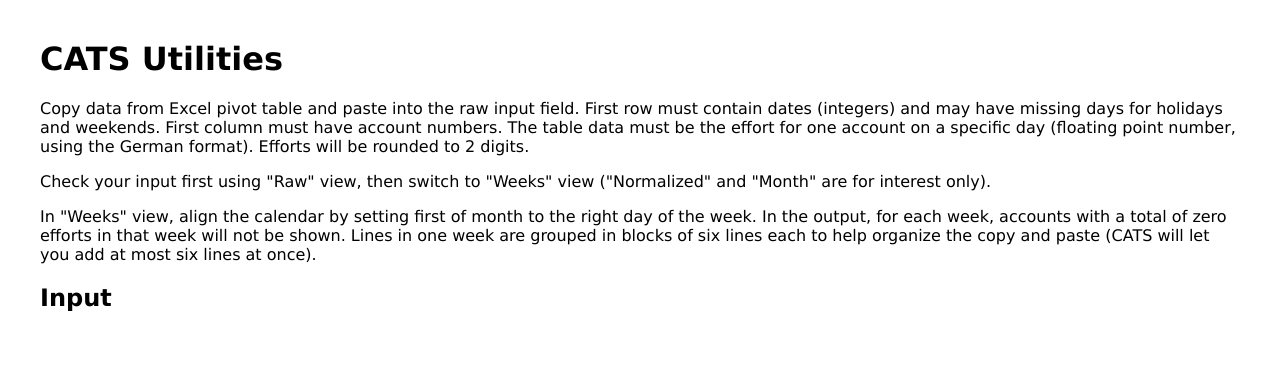
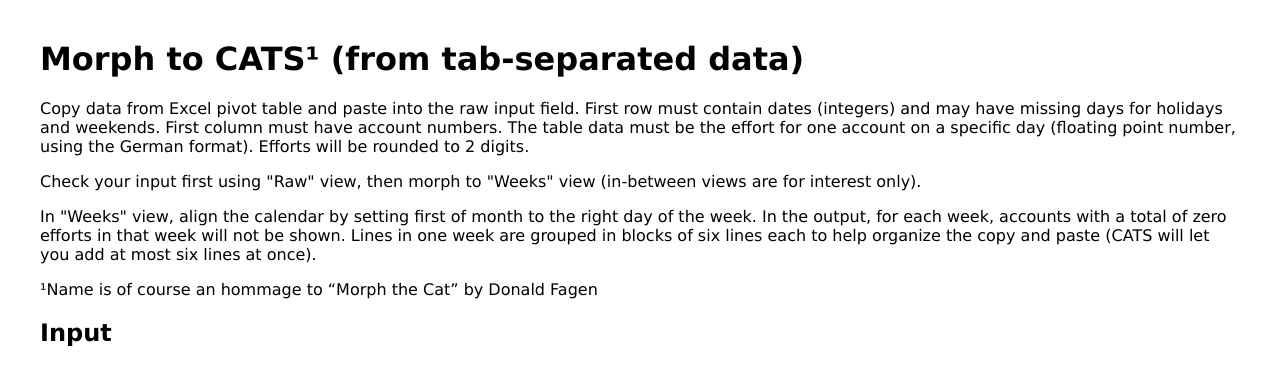
Before and after one commit to 0dB/cats-utils, a website: page index.html in a window 1280 px wide. Drawn offline with Linux system fonts and the light colour scheme.

Commit message:
More function composition.  Preparing for “morph” feature.

```diff
--- a/index.html
+++ b/index.html
@@ -5,19 +5,20 @@
     <link href="main.css" rel="stylesheet">
   </head>
   <body>
-    <h1>CATS Utilities</h1>
+    <h1>Morph to CATS¹ (from tab-separated data)</h1>
     <p>Copy data from Excel pivot table and paste into the raw input field.
       First row must contain dates (integers) and may have missing days for holidays and weekends.
       First column must have account numbers.
       The table data must be the effort for one account on a specific day (floating point number, using the German format).
       Efforts will be rounded to 2 digits.</p>
 
-    <p>Check your input first using "Raw" view, then switch to "Weeks" view ("Normalized" and "Month" are for interest only).</p>
+    <p>Check your input first using "Raw" view, then morph to "Weeks" view (in-between views are for interest only).</p>
 
     <p>In "Weeks" view, align the calendar by setting first of month to the right day of the week.
       In the output, for each week, accounts with a total of zero efforts in that week will not be shown.
       Lines in one week are grouped in blocks of six lines each to help organize the copy and paste (CATS will let you add at most six lines at once).
     </p>
+    <p>¹Name is of course an hommage to “Morph the Cat” by Donald Fagen</p>
     <h2>Input</h2>
     <div id="controls2"></div>
     <div id="output2"></div>
```
Also changed, not shown: 1 other file.
